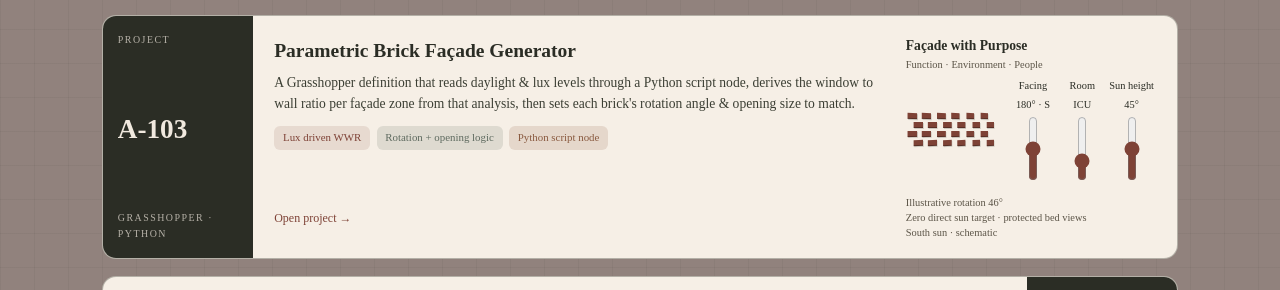
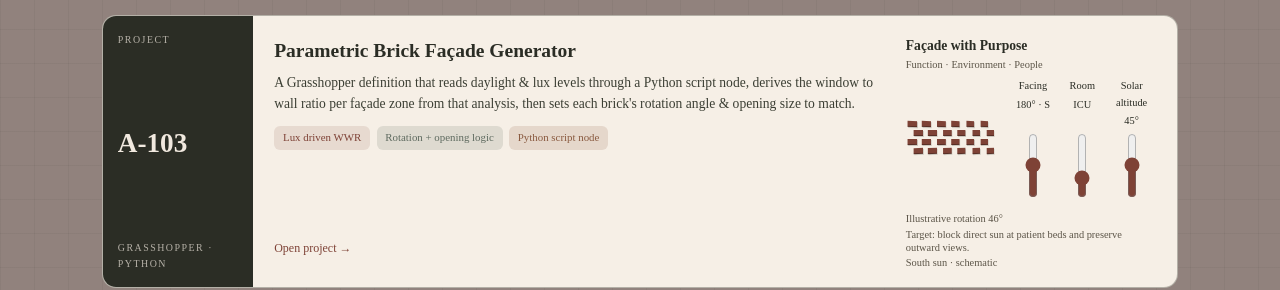
Before and after one commit to Jamila-2004/FinalSmartPortfolio, a plain HTML site: page index.html in a window 1280 px wide. Shown: the part 923-1213 px from the top of the page. Drawn offline with Linux system fonts and the light colour scheme.

Commit message:
Clarify solar altitude and hospital room guidance

```diff
--- a/index.html
+++ b/index.html
@@ -194,7 +194,7 @@
           <input id="brick-orientation" type="range" min="0" max="360" step="15" value="180">
           <label for="brick-function">Room <output id="brick-room">ICU</output></label>
           <input id="brick-function" type="range" min="0" max="4" step="1" value="1" aria-valuetext="ICU">
-          <label for="brick-sun">Sun height <output id="brick-altitude">45°</output></label>
+          <label for="brick-sun" title="Sun angle above the horizon">Solar altitude <output id="brick-altitude">45°</output></label>
           <input id="brick-sun" type="range" min="5" max="85" step="5" value="45">
         </div>
         <p class="brick-summary"><span id="brick-result"></span><span id="brick-criterion"></span><span>South sun · schematic</span></p>
@@ -240,11 +240,11 @@ const bearingControl = document.querySelector('#brick-orientation');
 const functionControl = document.querySelector('#brick-function');
 const sunControl = document.querySelector('#brick-sun');
 const roomUses = [
-  { name: 'Operating theatre', opaque: true, criterion: 'Opaque envelope · no daylight' },
-  { name: 'ICU', opaque: false, criterion: 'Zero direct sun target · protected bed views' },
-  { name: 'Inpatient', opaque: false, criterion: 'Room sun limit · protected views' },
-  { name: 'Outpatient', opaque: false, criterion: 'Room criteria to be confirmed' },
-  { name: 'ER', opaque: false, criterion: 'Room criteria to be confirmed' }
+  { name: 'Operating theatre', opaque: true, criterion: 'Daylight excluded by the opaque envelope.' },
+  { name: 'ICU', opaque: false, criterion: 'Target: block direct sun at patient beds and preserve outward views.' },
+  { name: 'Inpatient', opaque: false, criterion: 'Preserve outward views. Allowed direct sun hours must be set for the room.' },
+  { name: 'Outpatient', opaque: false, criterion: 'Set daylight, glare and privacy requirements for the specific clinic before selecting a screen.' },
+  { name: 'ER', opaque: false, criterion: 'Define the emergency department space and its daylight, glare and privacy requirements before selecting a screen.' }
 ];
 const bricks = Array.from({ length: 24 }, () => {
   const brick = document.createElement('i');
```
